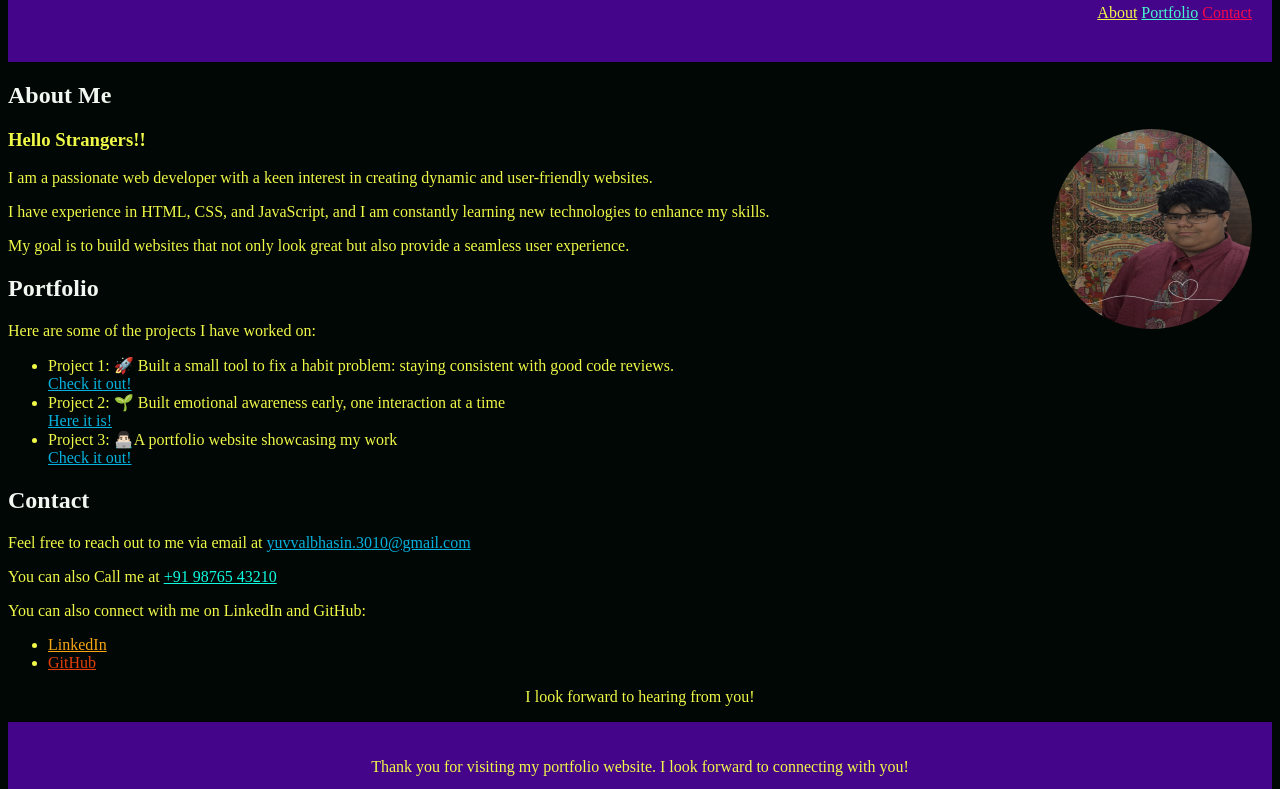
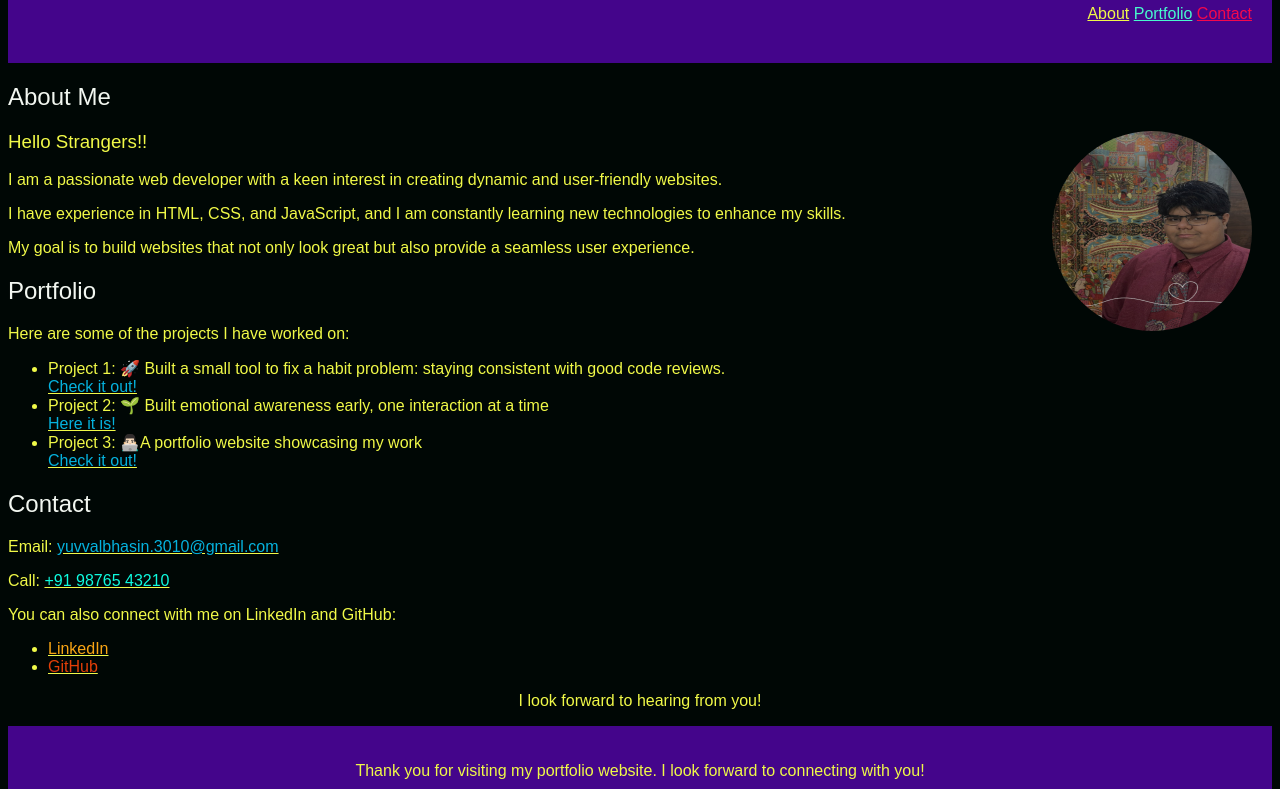
Before and after one commit to yuvvalhushcoder/Self-practice, a plain HTML site: page my website <portfolio>/First Page.html in a window 1280 px wide. Shown: the part 151-940 px from the top of the page. Drawn offline with Linux system fonts and the light colour scheme.

Commit message:
new ones

```diff
--- a/my website <portfolio>/First Page.html
+++ b/my website <portfolio>/First Page.html
@@ -34,15 +34,15 @@
         <li>Project 3: 👨🏻‍💻A portfolio website showcasing my work<br><a href="http://127.0.0.1:5500/my%20website%20%3Cportfolio%3E/First%20Page.html" target="_blank" style="color: #05b2de;"> Check it out!</a></li>
     </ul>
     <h2 style="text-align: left;" id="contact" "><span style="color: #f2f7f1;">Contact</span></h2>
-    <p style="text-align: left;">Feel free to reach out to me via email at <a href="mailto:yuvvalbhasin.3010@gmail.com" style="color: #05b2de;">yuvvalbhasin.3010@gmail.com</a></p>
-   <p style="text-align: left;">You can also Call me at <a href="tel:+919876543210" style="color: #0efce0;">+91 98765 43210</a></p>
+    <p style="text-align: left;">Email: <a href="mailto:yuvvalbhasin.3010@gmail.com" style="color: #05b2de;">yuvvalbhasin.3010@gmail.com</a></p>
+   <p style="text-align: left;">Call: <a href="tel:+919876543210" style="color: #0efce0;">+91 98765 43210</a></p>
     <p style="text-align: left;">You can also connect with me on LinkedIn and GitHub:</p>
     <ul style="text-align: left;">
         <li><a href="https://www.linkedin.com/in/yuvval-bhasin-3010yb3010/" style="color: #f9a514;">LinkedIn</a></li>
         <li><a href="https://github.com/yuvvalhushcoder" style="color: #e33f08;">GitHub</a></li>
     </ul>
     <p style="text-align: center;">I look forward to hearing from you!</p>
-    <p
+    <p></p>
 
     </main>
     <footer style="background-color: #5704b0c8; text-align: center; padding: 20px;">
--- a/my website <portfolio>/yuvval.css
+++ b/my website <portfolio>/yuvval.css
@@ -8,7 +8,7 @@ body{
     scrollbar-color: #f0f948 #000705;
     scrollbar-width: thin;
     scrollbar-color: #f0f948 #000705;
-
+    scroll-behavior: smooth;
 
 }
 .navbar {
@@ -22,4 +22,10 @@ body{
     color: #f0f948;
     text-decoration: underline;
     margin-left: 10px;
+
 }
+*{
+    font-weight: 200;
+  font-family: Arial, sans-serif;
+    text-decoration-color: #f0f948;
+}
```
